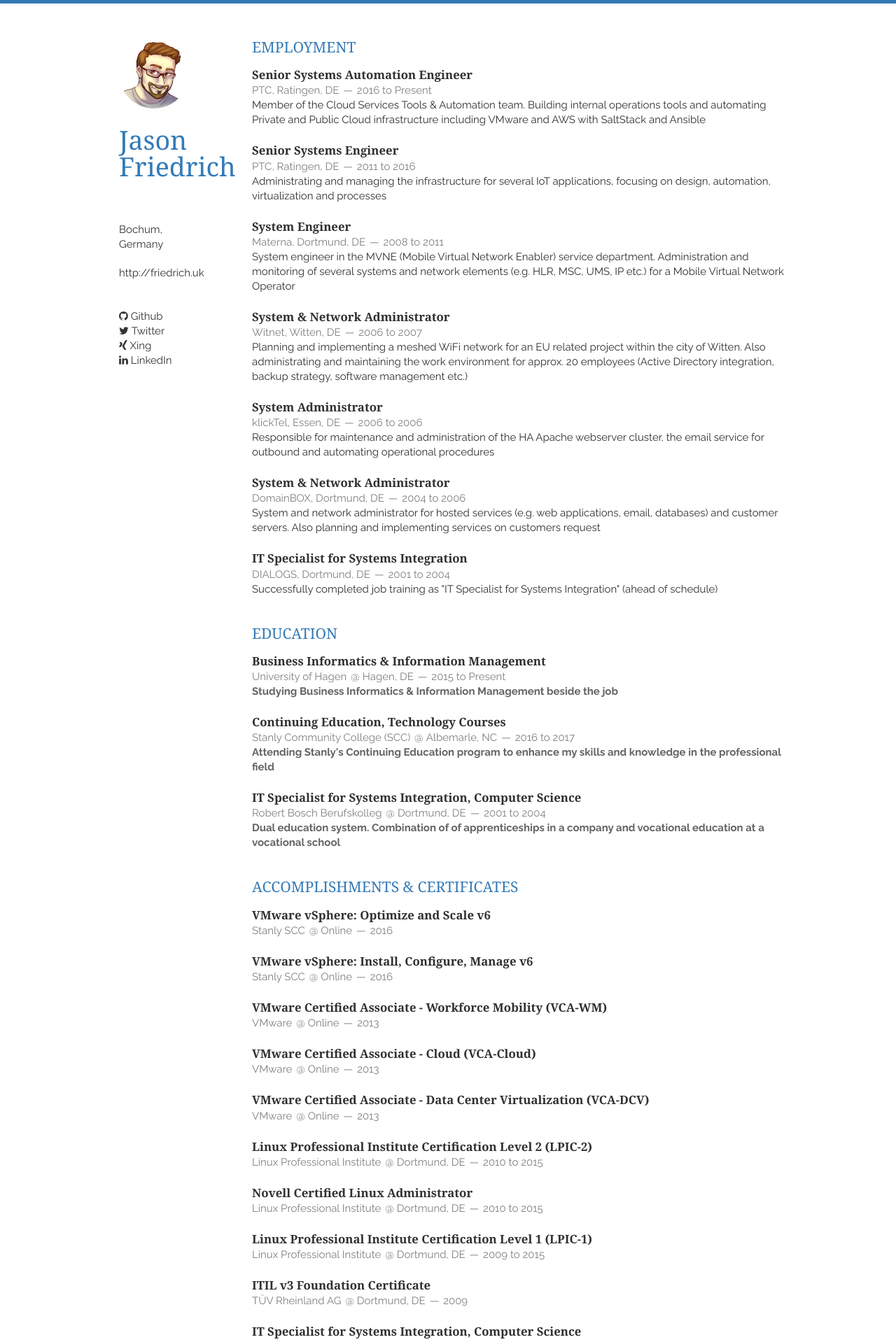
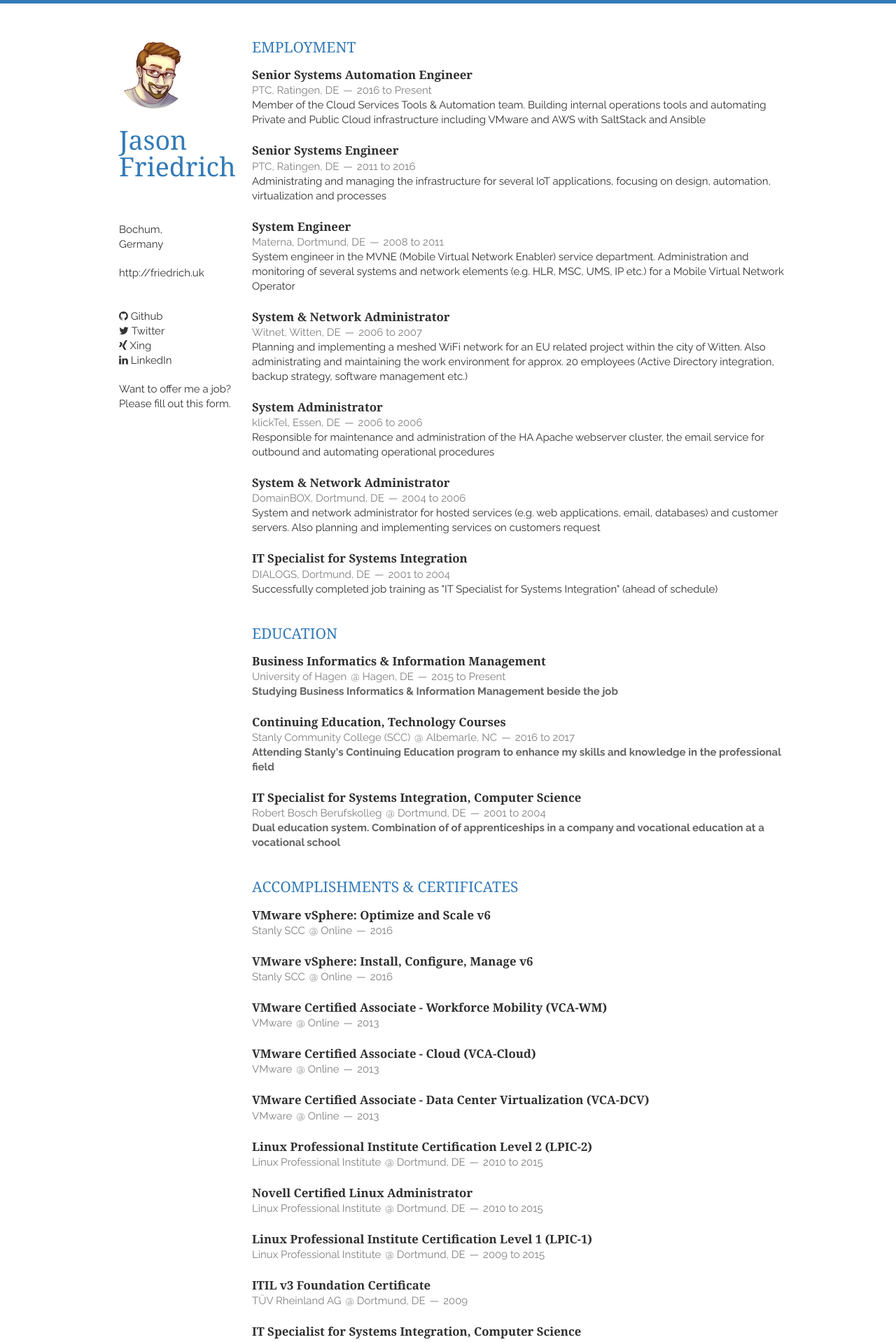
Before and after one commit to jbfriedrich/resume, a Jekyll site: the page built from index.html, in a window 1280 px wide. Shown: the top 1918 px of the page at 70% size. Built offline with Jekyll 4.4.1, drawn with Linux system fonts in a browser that asks for light colours; nearby versions of some CDN libraries.

Commit message:
Misc changes - Change link hover color to #337ab7 - Add link to Google Form for job opportunities

```diff
--- a/_layouts/layout.html
+++ b/_layouts/layout.html
@@ -48,6 +48,10 @@
             <a href="https://www.xing.com/profile/JasonBrian_Friedrich/"><i class="fa fa-xing"></i>&nbsp;Xing</a><br />
             <a href="https://www.linkedin.com/in/jbfriedrich/"><i class="fa fa-linkedin"></i>&nbsp;LinkedIn</a>
         </p>
+        <p>
+            <a href="https://docs.google.com/forms/d/e/1FAIpQLScN9g5TtYa4jDGPKBoMAIKgYhA4xhguE8iMz1ubCkFEQd2Xig/viewform">
+            Want to offer me a job? Please fill out this form.</a>
+        </p>
     </header>
     <div class="thirteen columns clearfix">
 
--- a/static/css/layout.css
+++ b/static/css/layout.css
@@ -23,7 +23,7 @@
 }
 
 a:hover, a:focus {
-    color: #27A822;
+    color: #337ab7;
 }
 
 p, address {
```
Also changed, not shown: 4 other files.
